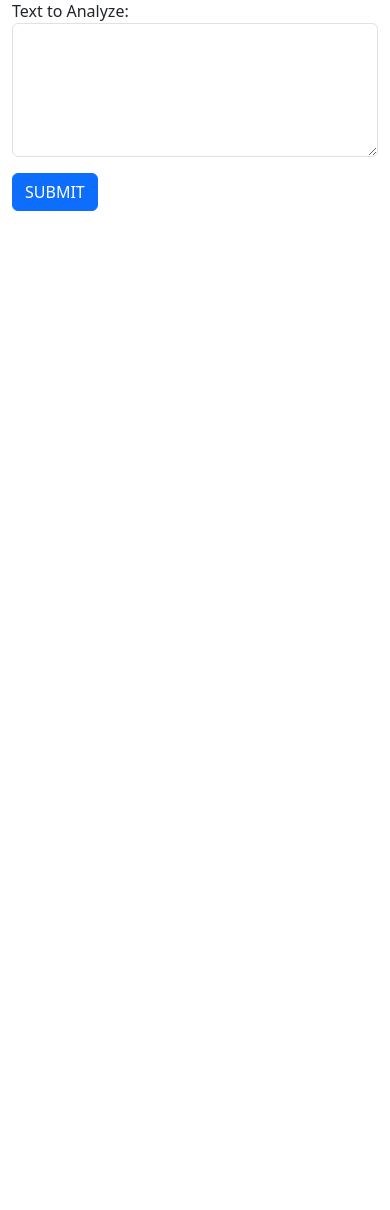
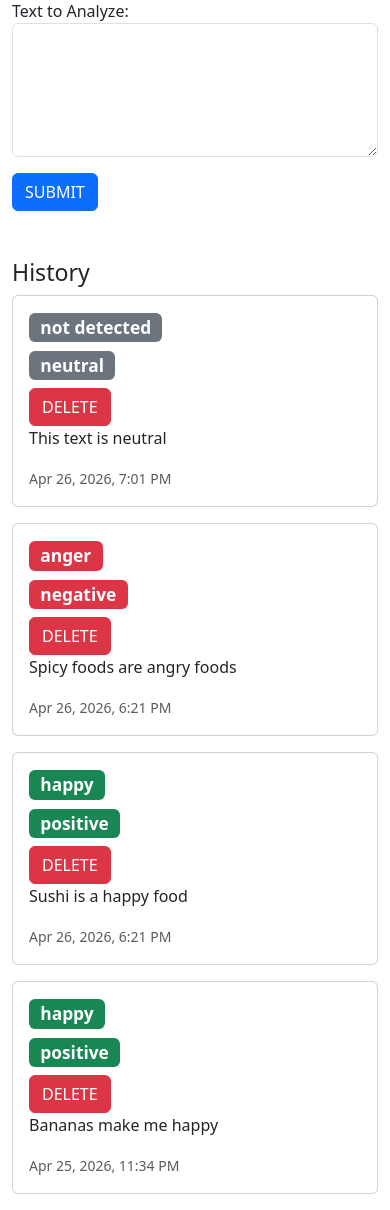
Before and after one commit to wedjasouza/emotion-tracker, a FastAPI app: page / in a window 390 px wide. Shown: the part 131-1341 px from the top of the page. Before the commit the page ends 342 px from the top, so only its background shows below. Run offline with FastAPI, Linux system fonts and the light colour scheme.

Commit message:
Add frontend history cards and delete functionality

```diff
--- a/main.py
+++ b/main.py
@@ -1,5 +1,6 @@
 from fastapi import FastAPI, HTTPException, Request, Depends
 from fastapi.templating import Jinja2Templates
+from fastapi.staticfiles import StaticFiles
 from sqlmodel import Field, Session, SQLModel, create_engine, select
 from datetime import datetime, timezone
 from contextlib import asynccontextmanager
@@ -48,6 +49,10 @@ def get_session():
 
 app = FastAPI(lifespan=lifespan)
 
+# add static files
+
+app.mount("/static", StaticFiles(directory="static"), name="static")
+
 # add route to homepage
 
 @app.get("/")
@@ -73,8 +78,11 @@ async def get_entries(
     if emotion:
         statement = statement.where(Entry.emotion == emotion)
 
-    filtered = session.exec(statement).all()
-    return filtered
+    statement = statement.order_by(Entry.timestamp.desc())
+
+    results = session.exec(statement).all()
+
+    return results
 
 # get single entry
 
--- /dev/null
+++ b/static/app.js
@@ -0,0 +1,110 @@
+document.addEventListener("DOMContentLoaded", async function() {
+	document.getElementById("emotionForm").addEventListener("submit", async function(e) {
+	    e.preventDefault();
+
+	    const text = document.getElementById("textToAnalyze").value;
+
+	    if (!text.trim()) {
+            document.getElementById("result").innerHTML =
+                '<div class="alert alert-warning">Please enter text.</div>';
+            return;
+        }
+
+		const response = await fetch("/emotion/", {
+		    method: "POST",
+		    headers: {
+		    "Content-Type": "application/json"
+		    },
+		    body: JSON.stringify({ text: text })
+		});
+
+		const data = await response.json()
+
+        document.getElementById("result").innerHTML = `
+            <div class="alert alert-info">
+                <strong>Emotion:</strong> ${data.emotion}<br>
+		        <strong>Sentiment:</strong> ${data.sentiment}
+		    </div>
+		`;
+	});
+
+	const response = await fetch("/entries/");
+
+	const data = await response.json();
+
+	const historyDiv = document.getElementById("history");
+
+	historyDiv.innerHTML = "";
+
+	data.forEach(entry => {
+
+		let emotionClass = "";
+
+		if (entry.emotion === "happy") {
+			emotionClass = "bg-success";
+		}
+		else if (entry.emotion === "anger") {
+			emotionClass = "bg-danger";
+		}
+		else if (entry.emotion === "sad") {
+			emotionClass = "bg-primary";
+		}
+		else if (entry.emotion === "fear") {
+			emotionClass = "bg-warning text-dark";
+		}
+		else if (entry.emotion === "disgust") {
+			emotionClass = "bg-dark";
+		}
+		else {
+			emotionClass = "bg-secondary";
+		}
+
+		let sentimentClass = "";
+
+		if (entry.sentiment === "positive") {
+			sentimentClass = "bg-success";
+		}
+		else if (entry.sentiment === "negative") {
+			sentimentClass = "bg-danger";
+		}
+		else {
+			sentimentClass = "bg-secondary";
+		}
+
+		const localTime = new Date(entry.timestamp + "Z").toLocaleString("en-US", {
+            dateStyle: "medium",
+            timeStyle: "short"
+        });
+
+		historyDiv.innerHTML += `
+            <div class="card mb-3">
+                <div class="card-body">
+				    <div class="row">
+					    <div class="col-sm-2">
+						    <h3><span class="badge ${emotionClass} me-2">${entry.emotion}</span></h3>
+						</div>
+						<div class="col-sm-2">
+						    <h3><span class="badge ${sentimentClass}">${entry.sentiment}</span></h3>
+						</div>
+						<div class="col-sm-6"></div>
+						<div class="col-sm-2">
+						    <button onclick="deleteEntry(${entry.id})" type="button" class="btn btn-danger">DELETE</button>
+						</div>
+					</div>
+                    <p class="card-text">${entry.text}</p>
+					<small class="text-muted">${localTime}</small>
+                </div>
+            </div>
+        `;
+
+	});
+});
+
+async function deleteEntry(id) {
+
+	await fetch(`/entries/${id}`, {
+	    method: "DELETE"
+	});
+
+	location.reload();
+}
--- a/templates/index.html
+++ b/templates/index.html
@@ -18,38 +18,9 @@
 			    <button type="submit" class="btn btn-primary">SUBMIT</button>
 			</form>
 			<div class="mt-4" id="result"></div>
+			<h3 class="mt-5">History</h3>
+			<div id="history"></div>
 		</div>
-		<script>
-		document.addEventListener("DOMContentLoaded", function() {
-		    document.getElementById("emotionForm").addEventListener("submit", async function(e) {
-		        e.preventDefault();
-
-			    const text = document.getElementById("textToAnalyze").value;
-
-				if (!text.trim()) {
-                    document.getElementById("result").innerHTML =
-                        '<div class="alert alert-warning">Please enter text.</div>';
-                    return;
-                }
-
-			    const response = await fetch("/emotion/", {
-			        method: "POST",
-				    headers: {
-				        "Content-Type": "application/json"
-				    },
-				    body: JSON.stringify({ text: text })
-		    	});
-
-			    const data = await response.json()
-
-                document.getElementById("result").innerHTML = `
-                    <div class="alert alert-info">
-                        <strong>Emotion:</strong> ${data.emotion}<br>
-					    <strong>Sentiment:</strong> ${data.sentiment}
-			        </div>
-			    `;
-		    });
-		});
-		</script>
+		<script src="/static/app.js"></script>
 	</body>
 </html>
```
Also changed, not shown: emotions.db.
